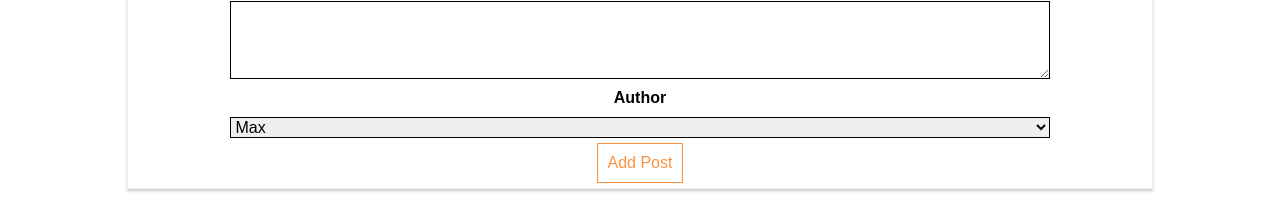
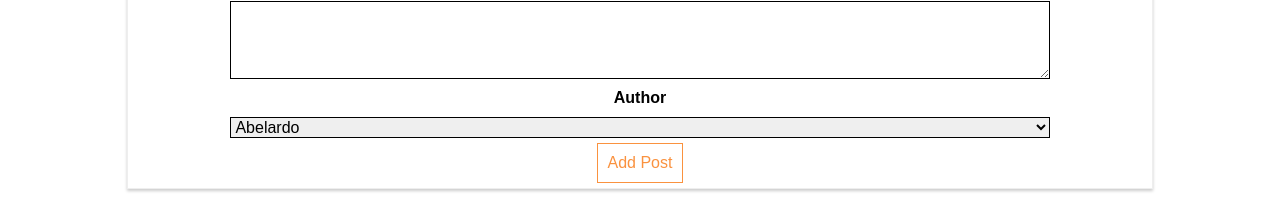
Before and after one commit to AbelardoRivas/http, a React (Create React App) app: page /new-post in a window 1280 px wide. Shown: the part 246-453 px from the top of the page. Built offline with nearby package versions, Linux system fonts and the light colour scheme.

Commit message:
Redirección condicional

```diff
--- a/src/containers/Blog/NewPost/NewPost.js
+++ b/src/containers/Blog/NewPost/NewPost.js
@@ -1,5 +1,6 @@
 import React, { Component } from 'react';
 import axios from 'axios';
+import { Redirect } from 'react-router-dom';
 
 import './NewPost.css';
 
@@ -7,7 +8,8 @@ class NewPost extends Component {
     state = {
         title: '',
         content: '',
-        author: 'Max'
+        author: 'Abelardo',
+        submitted: false
     }
 
     postDataHandler = () => {
@@ -19,12 +21,18 @@ class NewPost extends Component {
       axios.post('/posts', data)
         .then(response => {
           console.log(response);
+          this.setState({submitted : true})
         });
     }
 
     render () {
+      let redirect = null;
+      if (this.state.submitted) {
+        redirect = <Redirect to="/posts" />
+      }
         return (
             <div className="NewPost">
+                {redirect}
                 <h1>Add a Post</h1>
                 <label>Title</label>
                 <input type="text" value={this.state.title} onChange={(event) => this.setState({title: event.target.value})} />
@@ -32,7 +40,7 @@ class NewPost extends Component {
                 <textarea rows="4" value={this.state.body} onChange={(event) => this.setState({body: event.target.value})} />
                 <label>Author</label>
                 <select value={this.state.author} onChange={(event) => this.setState({author: event.target.value})}>
-                    <option value="Max">Max</option>
+                    <option value="Abelardo">Abelardo</option>
                     <option value="Manu">Manu</option>
                 </select>
                 <button onClick={this.postDataHandler}>Add Post</button>
```
